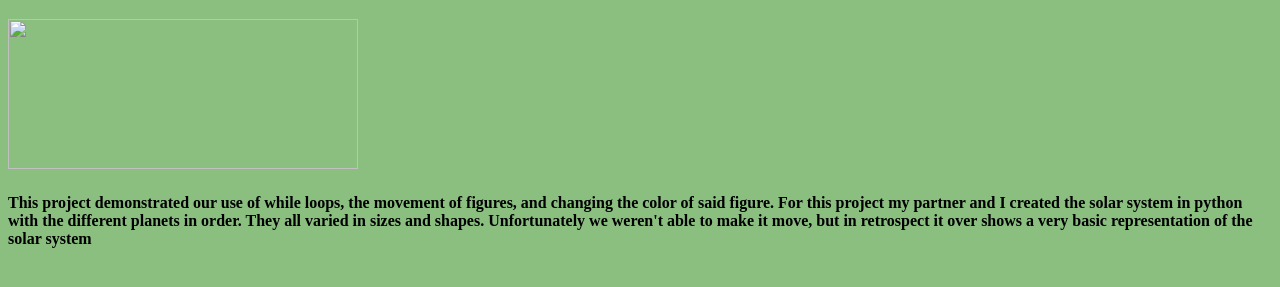
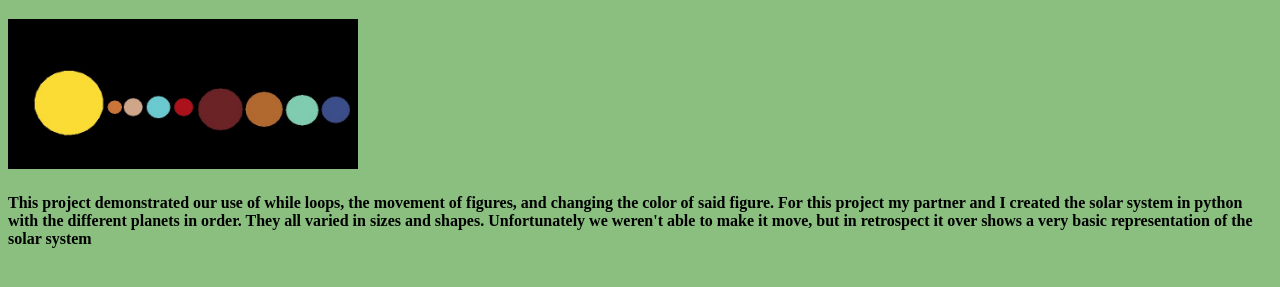
Before and after one commit to isabellamoncadaa/isabellamoncadaa, a plain HTML site: page portfolio.html in a window 1280 px wide. Shown: the part 187-474 px from the top of the page. Drawn offline with Linux system fonts and the light colour scheme; files whose address does not match are found by name.

Commit message:
Update portfolio.html

```diff
--- a/portfolio.html
+++ b/portfolio.html
@@ -12,7 +12,7 @@
     <img src="images/portfolio.jpg" height="250">
     <br>
     <h1>   PLTW 1.1.9 Project.</h1>
-    <img src= "solarsystem.jpg" width="350" height="150">
+    <img src= "H:\Cs Principles Images\solarsystem.jpg" width="350" height="150">
     <h4> This project demonstrated our use of while loops, the movement of figures, and changing the color of said figure. For this project my partner and I created the solar system in python with the different planets in order. They all varied in sizes and shapes. Unfortunately we weren't able to make it move, but in retrospect it over shows a very basic representation of the solar system</h4>
     <br>
     <h1>   Using App Inventor to make app game Duck Hunter.</h1>
```
